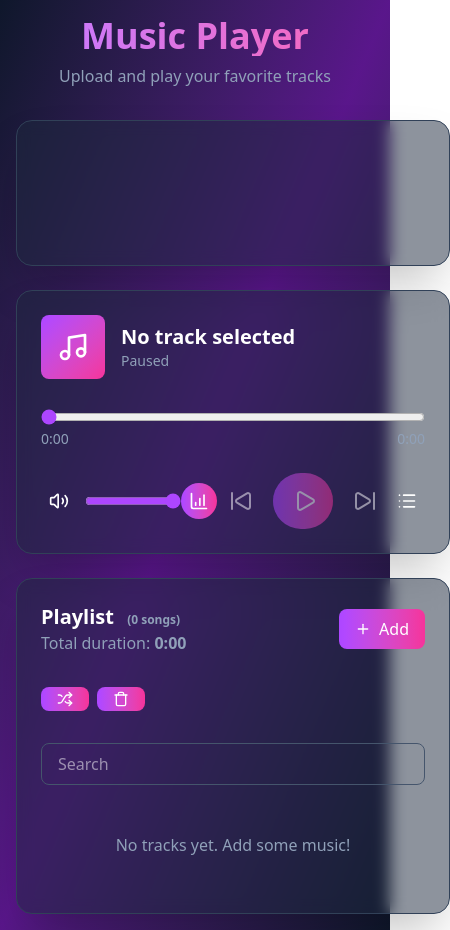
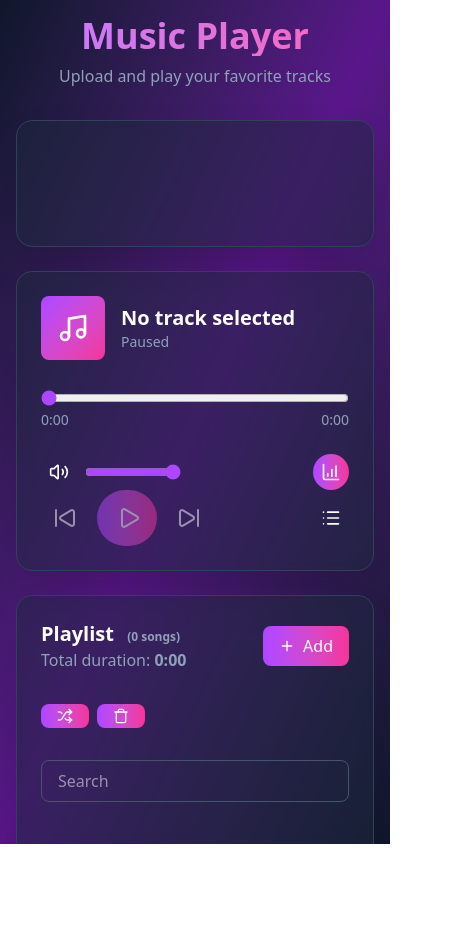
Before and after one commit to sinau123/music-player-vue, a Vue app: page / in a window 390 px wide. Shown: the whole page, 450 px wide, since content can reach past the window. After the commit the page ends 844 px from the top, so only its background shows below. Built offline with nearby package versions, Linux system fonts and the light colour scheme.

Commit message:
fix mobile ui

```diff
--- a/src/components/MusicPlayer.vue
+++ b/src/components/MusicPlayer.vue
@@ -362,9 +362,9 @@ watch(
 
 <template>
   <div
-    class="min-h-screen bg-gradient-to-br from-slate-900 via-purple-900 to-slate-900 text-white p-4"
+    class="h-screen overflow-y-auto bg-gradient-to-br from-slate-900 via-purple-900 to-slate-900 text-white p-4"
   >
-    <div class="max-w-6xl mx-auto">
+    <div class="max-w-6xl w-full mx-auto">
       <!-- Header -->
       <div class="text-center mb-8">
         <h1
@@ -375,7 +375,7 @@ watch(
         <p class="text-slate-400">Upload and play your favorite tracks</p>
       </div>
 
-      <div class="grid lg:grid-cols-3 gap-6">
+      <div class="flex flex-col lg:grid lg:grid-cols-3 gap-6">
         <!-- Main Player -->
         <div class="lg:col-span-2 space-y-6">
           <!-- Visualizer -->
@@ -423,7 +423,7 @@ watch(
             </div>
 
             <!-- Controls -->
-            <div class="flex items-center justify-between">
+            <div class="flex items-center justify-between flex-wrap">
               <div class="flex items-center gap-2">
                 <button @click="toggleMute" class="p-2 hover:bg-slate-700 rounded-lg">
                   <VolumeX v-if="isMuted || volume === 0" class="w-5 h-5" />
@@ -493,7 +493,7 @@ watch(
           <div
             class="bg-slate-800/50 backdrop-blur rounded-2xl p-6 shadow-2xl border border-slate-700"
           >
-            <div class="flex items-center justify-between mb-4">
+            <div class="flex items-center justify-between mb-4 flex-wrap">
               <div>
                 <h2 class="text-xl font-semibold">
                   Playlist
@@ -552,7 +552,7 @@ watch(
               />
             </div>
 
-            <div class="space-y-2 max-h-96 overflow-y-auto">
+            <div class="space-y-2">
               <p v-if="clientTracks.length === 0" class="text-slate-400 text-center py-8">
                 No tracks yet. Add some music!
               </p>
```
